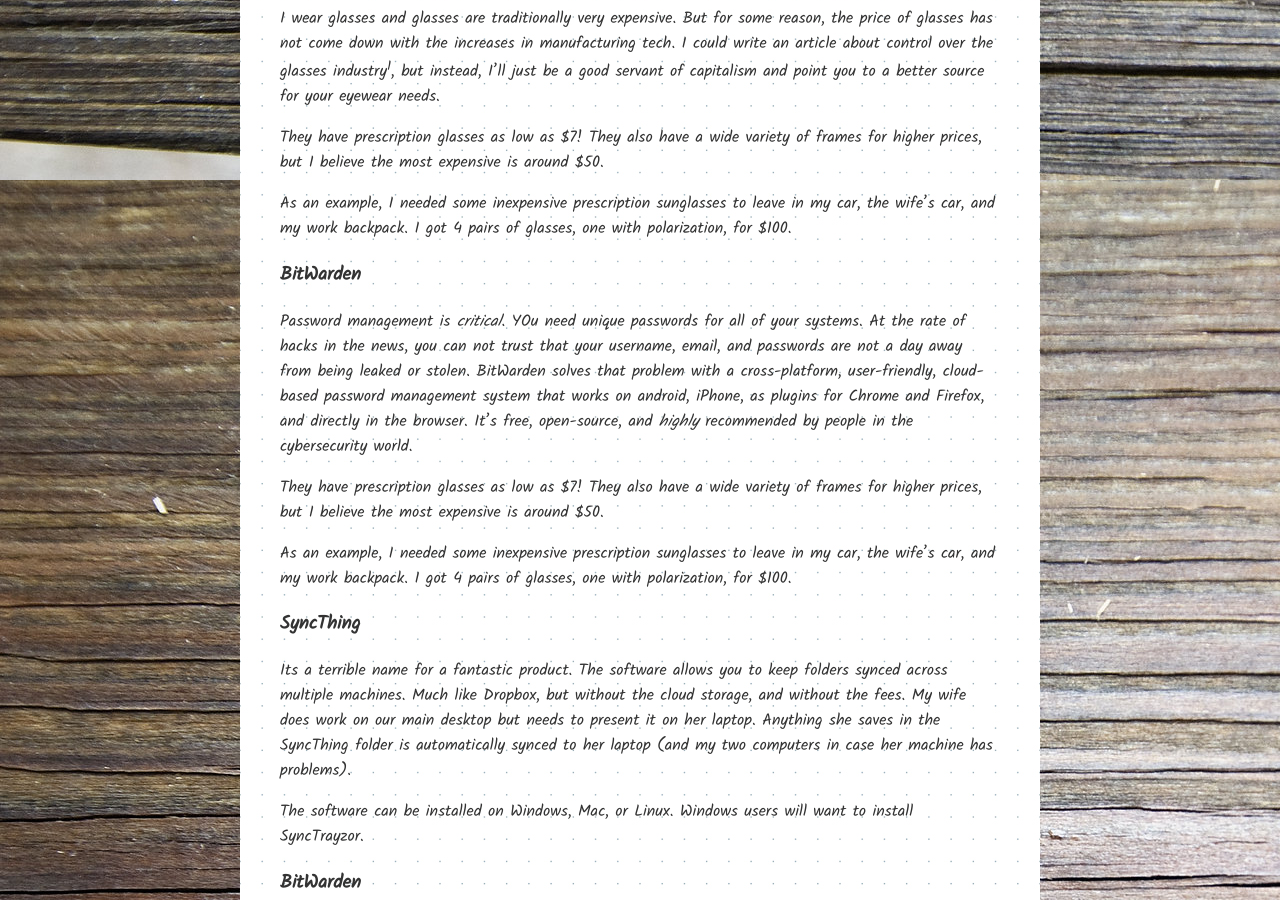
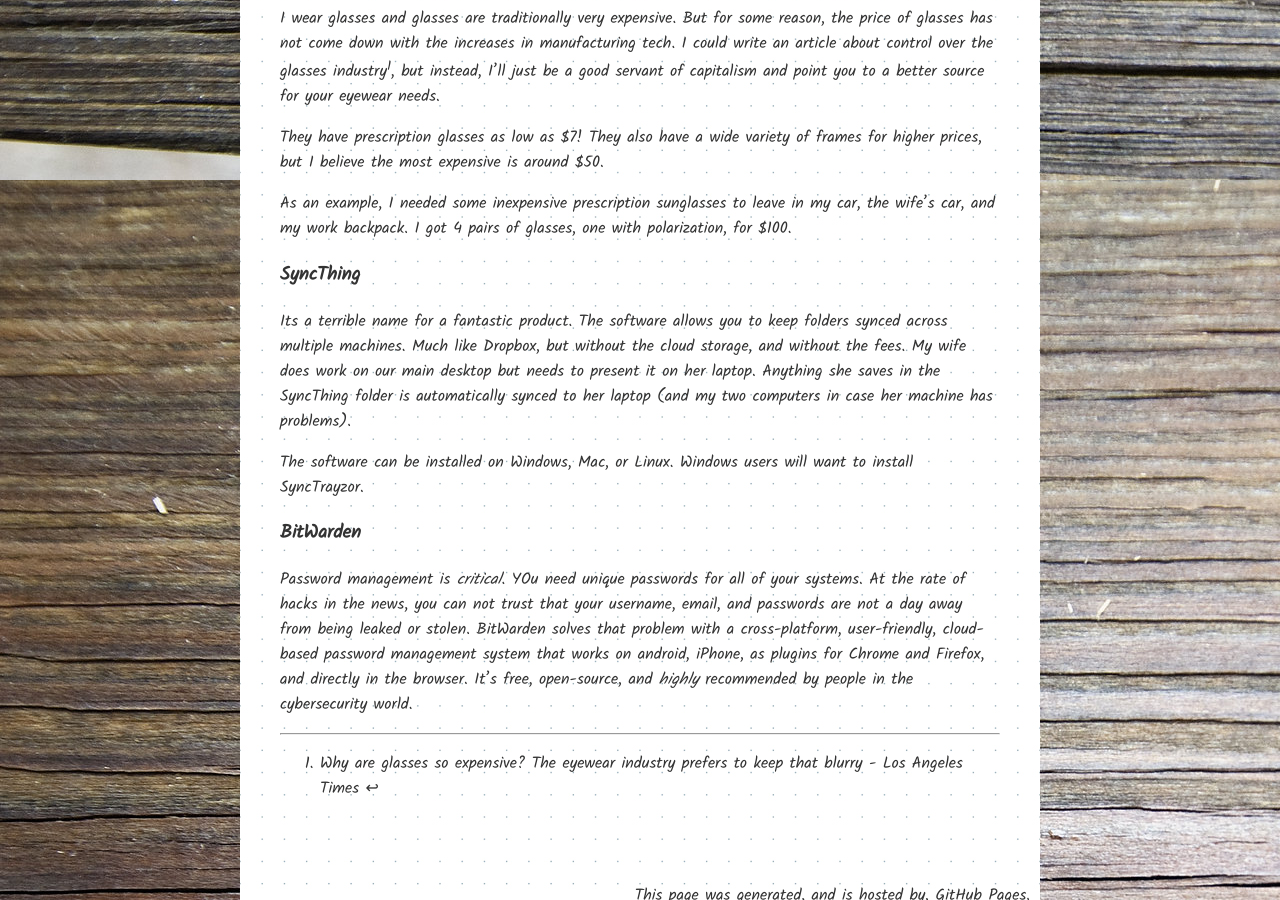
Before and after one commit to thebuda/thebuda.github.io, a Jekyll site: the page built from _other/Useful_Links.md, in a window 1280 px wide and 900 px high, scrolled down 1191 px. Built offline with Jekyll 4.4.1, drawn with Linux system fonts in a browser that asks for light colours.

Commit message:
Update Useful_Links.md

```diff
--- a/_other/Useful_Links.md
+++ b/_other/Useful_Links.md
@@ -38,14 +38,6 @@
 
 As an example, I needed some inexpensive prescription sunglasses to leave in my car, the wife's car, and my work backpack.  I got 4 pairs of glasses, one with polarization, for $100.
 
-### [BitWarden](https://bitwarden.com/)
-
-Password management is *critical*.  YOu need unique passwords for all of your systems. At the rate of hacks in the news, you can not trust that your username, email, and passwords are not a day away from being leaked or stolen.  BitWarden solves that problem with a cross-platform, user-friendly, cloud-based password management system that works on android, iPhone, as plugins for Chrome and Firefox, and directly in the browser.  It's free, open-source, and *highly* recommended by people in the cybersecurity world.
-
-They have prescription glasses as low as $7!  They also have a wide variety of frames for higher prices, but I believe the most expensive is around $50.
-
-As an example, I needed some inexpensive prescription sunglasses to leave in my car, the wife's car, and my work backpack.  I got 4 pairs of glasses, one with polarization, for $100.
-
 
 ### [SyncThing](https://syncthing.net/)
 
```
